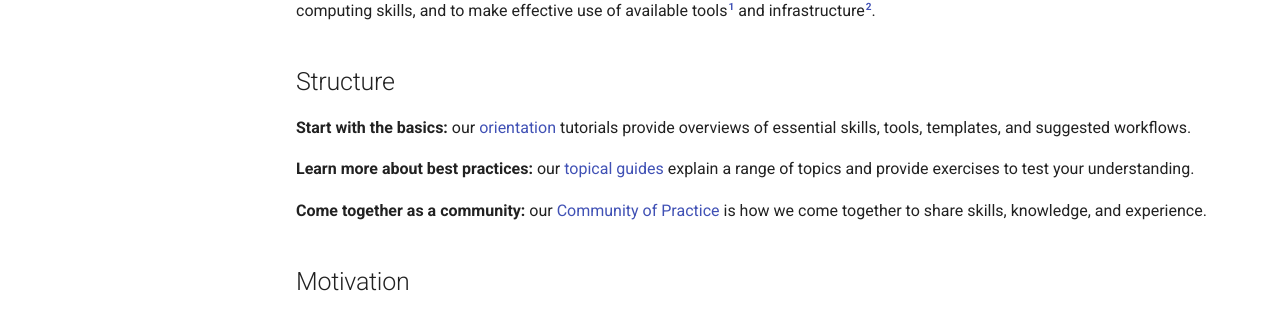
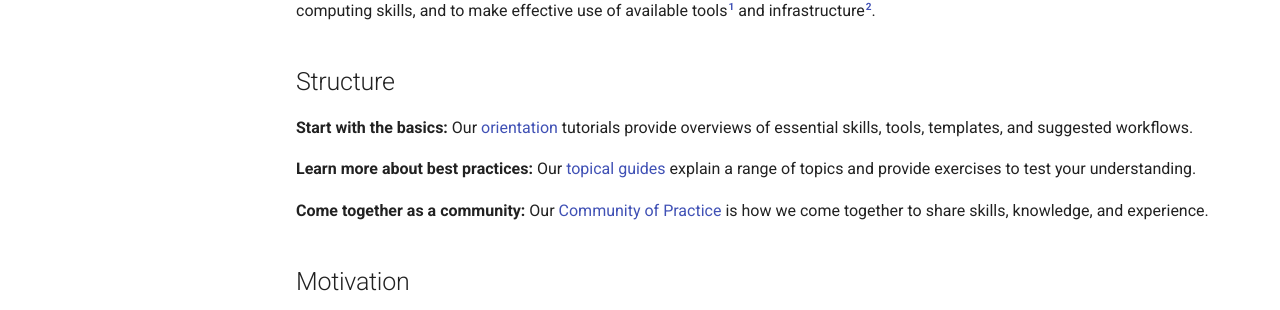
Before and after one commit to robmoss/git-is-my-lab-book, an MkDocs documentation site: the page built from docs/README.md, in a window 1280 px wide and 900 px high. Shown: the part 255-565 px from the top of the window. Built offline with MkDocs 1.6.1 and Material for MkDocs 9.7.7, drawn with Linux system fonts in a browser that asks for light colours; nearby versions of some CDN libraries; library files that are not in the unit come from our copies; comment, search, counter and statistics services are not loaded.

Commit message:
Capitalised the first letter after the colon of each structure dotpoint

```diff
--- a/docs/README.md
+++ b/docs/README.md
@@ -6,11 +6,11 @@ early- and mid-career researchers (EMCRs) in the
 
 ## Structure
 
-**Start with the basics:** our [orientation](orientation/README.md) tutorials provide overviews of essential skills, tools, templates, and suggested workflows.
+**Start with the basics:** Our [orientation](orientation/README.md) tutorials provide overviews of essential skills, tools, templates, and suggested workflows.
 
-**Learn more about best practices:** our [topical guides](guides/README.md) explain a range of topics and provide exercises to test your understanding.
+**Learn more about best practices:** Our [topical guides](guides/README.md) explain a range of topics and provide exercises to test your understanding.
 
-**Come together as a community:** our [Community of Practice](community/README.md) is how we come together to share skills, knowledge, and experience.
+**Come together as a community:** Our [Community of Practice](community/README.md) is how we come together to share skills, knowledge, and experience.
 
 ## Motivation
 
```
